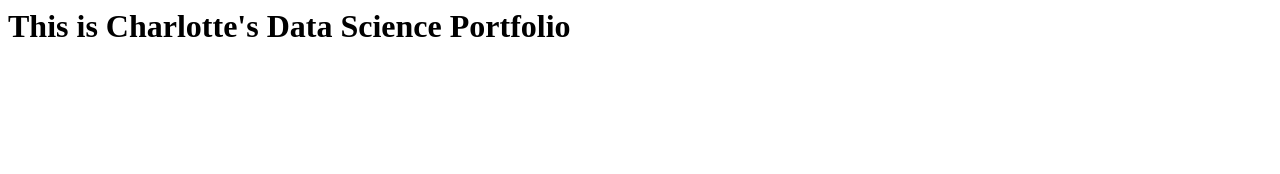
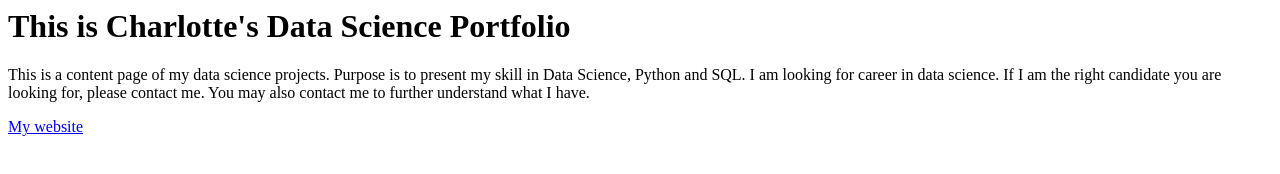
Before and after one commit to ChiaC/ChiaC.github.io, a plain HTML site: page index.html in a window 1280 px wide. Drawn offline with Linux system fonts and the light colour scheme.

Commit message:
Update index.html

```diff
--- a/index.html
+++ b/index.html
@@ -1,3 +1,8 @@
 <html>
     <h1>This is Charlotte's Data Science Portfolio</h1>
+    <p>This is a content page of my data science projects. Purpose is to present my skill in Data Science, Python and SQL. I am looking for career in data science. If I am the right candidate you are looking for, please contact me. You may also contact me to further understand what I have.</p>
+    <p>
+        <a href="https://chiac.github.io/">My website
+        </a>
+    </p>
 </html>
```
